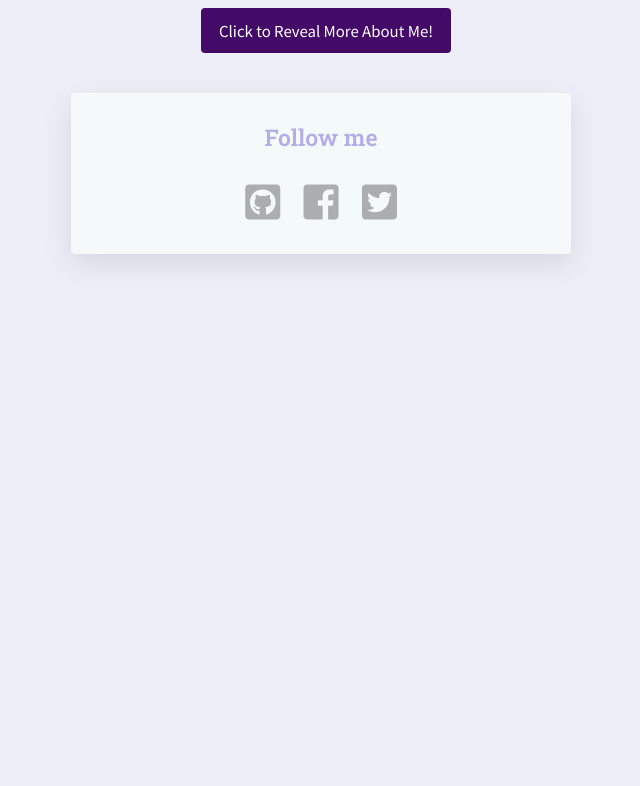
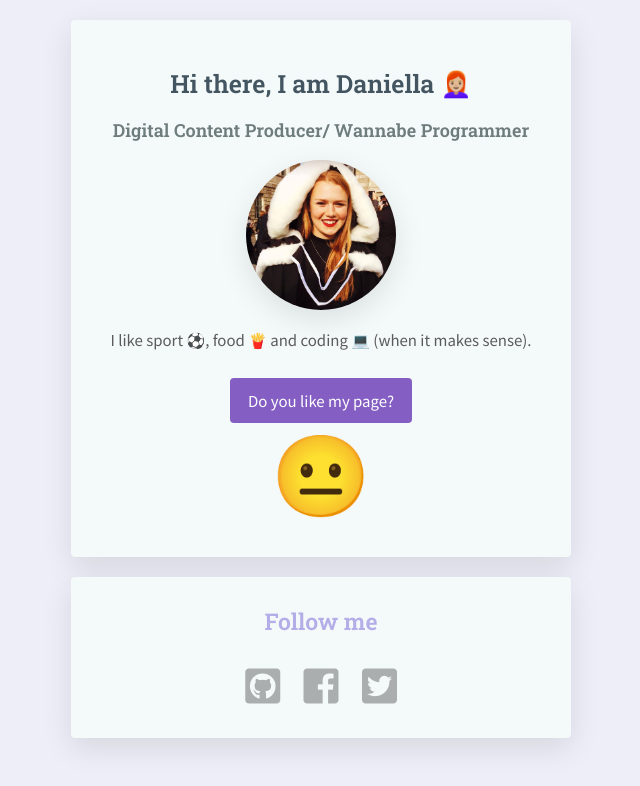
Before and after one commit to Dan-Mog/profile, a plain HTML site: page index.html in a window 1280 px wide. Shown: the whole page, without its empty margins (319-959 px from the left). Drawn offline with Linux system fonts and the light colour scheme.

Commit message:
added a toggle emoji

```diff
--- a/index.html
+++ b/index.html
@@ -11,16 +11,16 @@
 </head>
 <body>
   <div class="container">
-    <label for='checkbox'>
-    Click to Reveal More About Me!
-    </label>
-    <input id='checkbox' type='checkbox' />
     <div class="card">
         <h1 >Hi there, I am Daniella 👩🏼‍🦰</h1>
         <h3>Digital Content Producer/ Wannabe Programmer</h3>
         <img src="images/dan.jpg" alt ="Profile Picture" width = 150px height = 150px class="img-circle">
         <p>I like sport ⚽️, food 🍟 and coding 💻 (when it makes sense).</p>
-        <a href="#" target="_blank" class="link-box"><strong>Discover more about me</strong></a>
+         <div>
+          <label for="toggle" class="link-box">Do you like my page?</label>
+          <input type="checkbox" id="toggle" class="visually-hidden">
+        <div class="control-me"></div>
+        </div>
     </div>
       <div class="footer">
         <h2>Follow me</h2>
--- a/style.css
+++ b/style.css
@@ -46,18 +46,28 @@ a {
   box-shadow: 0 10px 30px rgba(0,0,0,.1);
   background-color: #f4f9f9;
   text-align: center;
-  display: none;
 }
 
-label {
-  display: inline-block;
-  margin-left: 130px;
-  margin-bottom: 20px;
-  cursor: pointer;
-  background-color: #440a67;
+.footer {
+  margin: 20px 0px;
+  background: white;
+  padding: 10px;
   border-radius: 4px;
-  color: white;
-  padding: 12px 18px;
+  box-shadow: 0 10px 30px rgba(0,0,0,.1);
+  background-color: #f4f9f9;
+  text-align: center;
+}
+
+.control-me::after {
+    content: "😐";
+    font-size: 80px;
+}
+#toggle:checked ~ .control-me::after {
+    content: "😁";
+}
+
+.visually-hidden {
+    position: absolute;
 }
 
 input[type=checkbox] {
@@ -86,13 +96,10 @@ input[type=checkbox]:checked + .card {
 
 .link-box {
   background-color: #845ec2;
+  cursor: pointer;
   border-radius: 4px;
   color: white;
   padding: 12px 18px;
-}
-
-.link-box:hover {
-  background-color: #350b40;
 }
 
 .icons {
@@ -103,16 +110,6 @@ input[type=checkbox]:checked + .card {
 
 .icons:hover {
   color: #845ec2;
-}
-
-.footer {
-  margin: 20px 0px;
-  background: white;
-  padding: 10px;
-  border-radius: 4px;
-  box-shadow: 0 10px 30px rgba(0,0,0,.1);
-  background-color: #f4f9f9;
-  text-align: center;
 }
 
 @media (max-width: 960px) {
```
